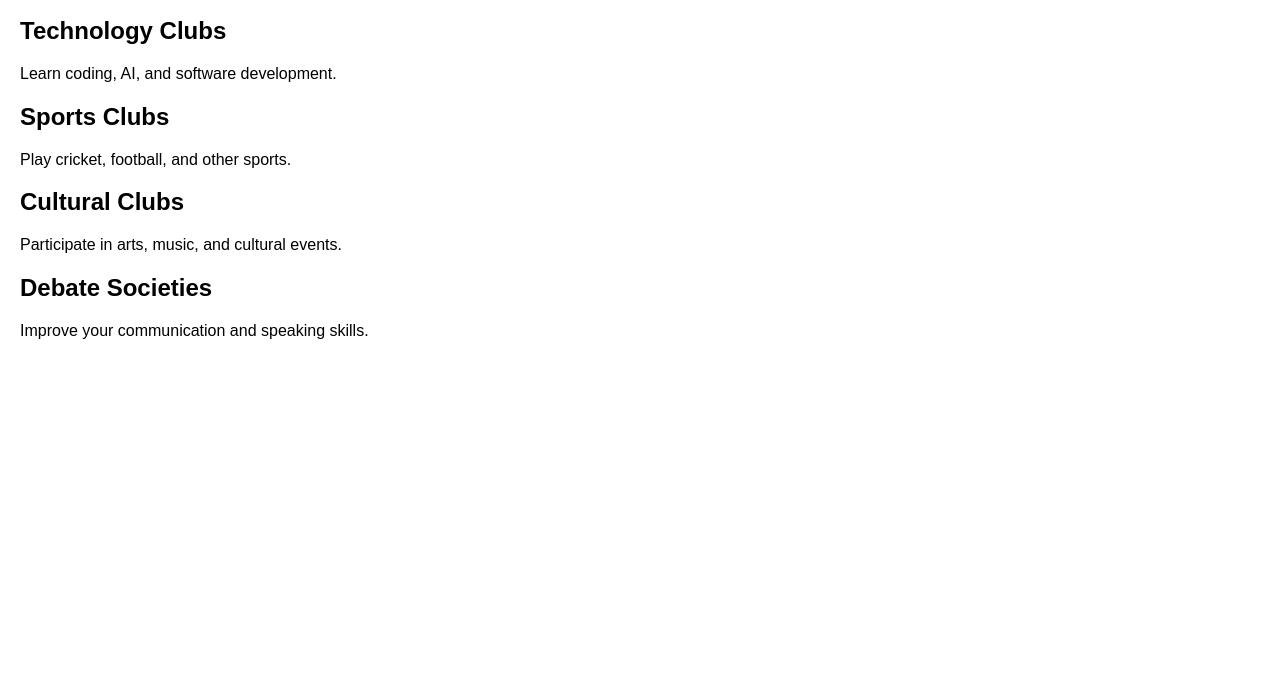
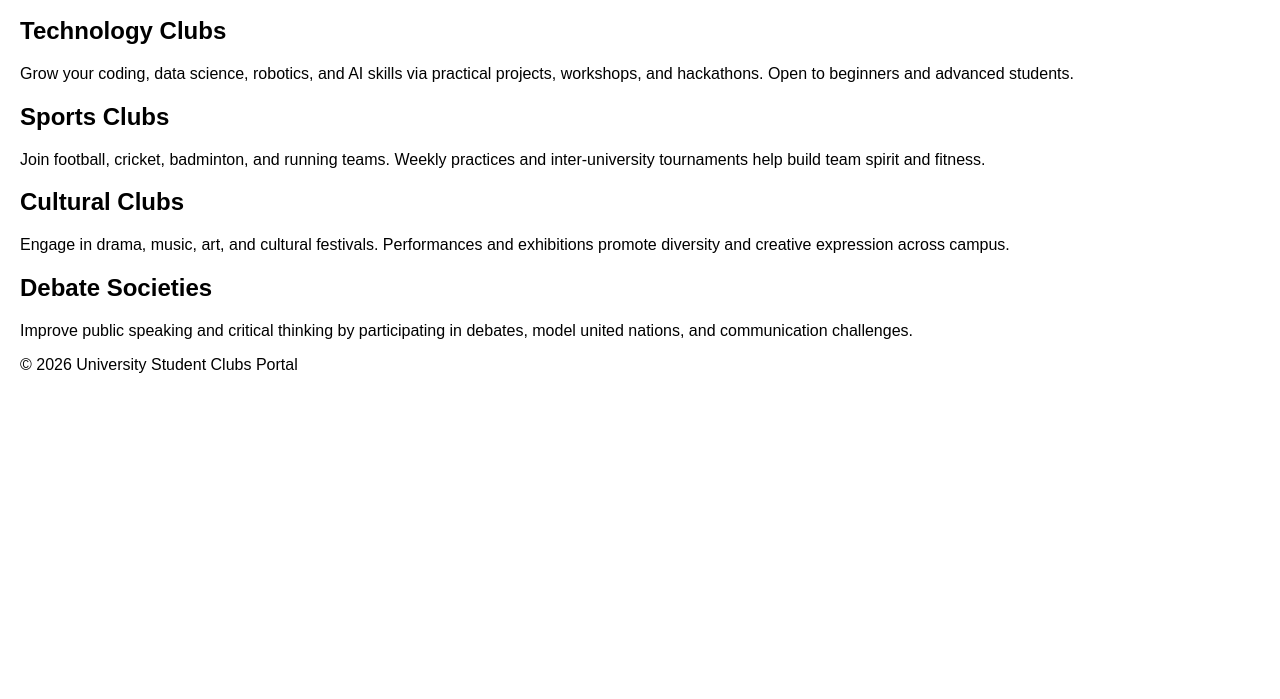
Before and after one commit to manaf430/Student-portfolio, a plain HTML site: page src/clubs.html in a window 1280 px wide. Shown: the part 101-800 px from the top of the page. Drawn offline with Linux system fonts and the light colour scheme.

Commit message:
Member1: update clubs page content with full section descriptions

```diff
--- a/src/clubs.html
+++ b/src/clubs.html
@@ -1,13 +1,14 @@
 <!DOCTYPE html>
-<html>
+<html lang="en">
 <head>
-    <title>Clubs</title>
+    <meta charset="UTF-8">
+    <meta name="viewport" content="width=device-width, initial-scale=1.0">
+    <title>Club Categories</title>
     <link rel="stylesheet" href="../styles/style.css">
 </head>
 <body>
-
-<h1>University Clubs</h1>
-
+    <header>
+        <h1>University Club Categories</h1>
         <nav>
             <a href="index.html">Home</a>
             <a href="clubs.html">Clubs</a>
@@ -15,18 +16,30 @@
             <a href="join.html">Join</a>
             <a href="highlights.html">Highlights</a>
         </nav>
+    </header>
+    <main>
+        <section>
+            <h2>Technology Clubs</h2>
+            <p>Grow your coding, data science, robotics, and AI skills via practical projects, workshops, and hackathons. Open to beginners and advanced students.</p>
+        </section>
 
-<h2>Technology Clubs</h2>
-<p>Learn coding, AI, and software development.</p>
+        <section>
+            <h2>Sports Clubs</h2>
+            <p>Join football, cricket, badminton, and running teams. Weekly practices and inter-university tournaments help build team spirit and fitness.</p>
+        </section>
 
-<h2>Sports Clubs</h2>
-<p>Play cricket, football, and other sports.</p>
+        <section>
+            <h2>Cultural Clubs</h2>
+            <p>Engage in drama, music, art, and cultural festivals. Performances and exhibitions promote diversity and creative expression across campus.</p>
+        </section>
 
-<h2>Cultural Clubs</h2>
-<p>Participate in arts, music, and cultural events.</p>
-
+        <section>
             <h2>Debate Societies</h2>
-<p>Improve your communication and speaking skills.</p>
-
+            <p>Improve public speaking and critical thinking by participating in debates, model united nations, and communication challenges.</p>
+        </section>
+    </main>
+    <footer>
+        <p>&copy; 2026 University Student Clubs Portal</p>
+    </footer>
 </body>
 </html>
```
Lines whose indentation alone changed are shown as unchanged.
